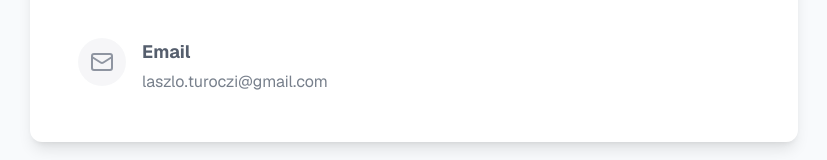
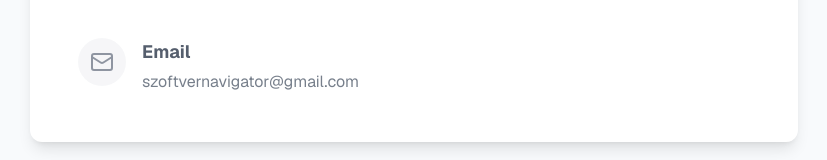
Before and after one commit to laszloturoczi-oss/szoftvernavigator, a Next.js app: page / in a window 1280 px wide. Both pictures are taken after a click on the button "Kapcsolat". Shown: the part 351-511 px from the top of the page, without its empty margins (226-1053 px from the left). Built offline with nearby package versions, Linux system fonts and the light colour scheme.

Commit message:
Update email address in form submission

```diff
--- a/app/page.jsx
+++ b/app/page.jsx
@@ -107,7 +107,7 @@
           </div>
           <div>
             <h3 className="font-bold text-lg mb-1">Email</h3>
-            <p className="text-gray-600">laszlo.turoczi@gmail.com</p>
+            <p className="text-gray-600">szoftvernavigator@gmail.com</p>
           </div>
         </div>
       </div>
@@ -262,7 +262,7 @@
     setStatus('loading');
 
     try {
-      const response = await fetch("https://formsubmit.co/ajax/laszlo.turoczi@gmail.com", {
+      const response = await fetch("https://formsubmit.co/ajax/szoftvernavigator@gmail.com", {
         method: "POST",
         headers: {
             'Content-Type': 'application/json',
@@ -326,7 +326,7 @@
 
       <form
         onSubmit={handleSubmit}
-        action="https://formsubmit.co/laszlo.turoczi@gmail.com"
+        action="https://formsubmit.co/szoftvernavigator@gmail.com"
         method="POST"
         className="space-y-6 relative"
         aria-label="Ajánlatkérő űrlap"
```
